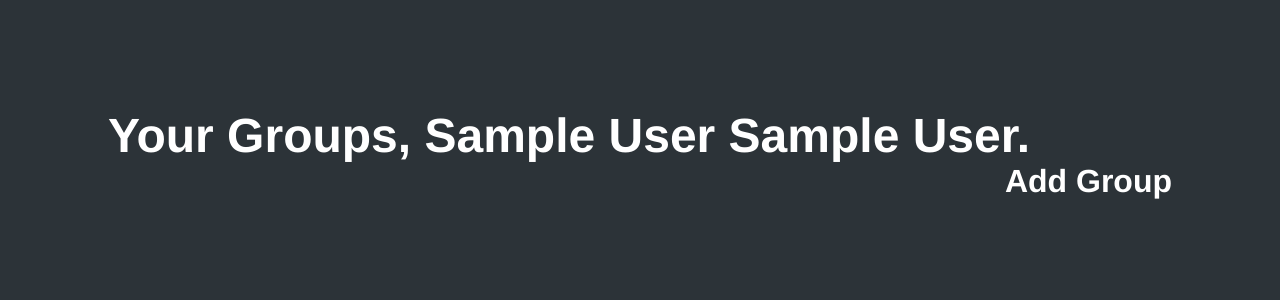
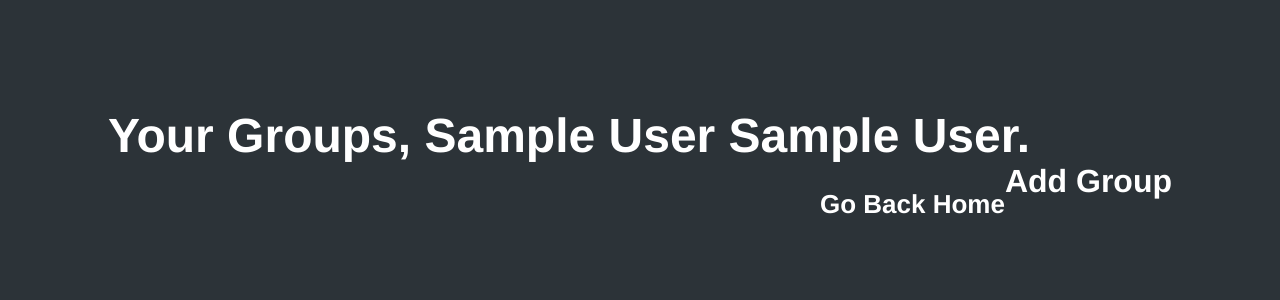
Before and after one commit to ujjusinghania/Dispatch, a Flask app: template Dispatch App/templates/friendgroups.html in a window 1280 px wide. Shown: the top 300 px of the page. Run offline with Flask 2, Linux system fonts and the light colour scheme; the template is opened without the code that fills it, so the values that code supplies are empty; the visitor is signed in with stand-in values (Sample User, id 1).

Commit message:
Added Go back Home Button for Friend Group
Cleaned up code in addition

```diff
--- a/Dispatch App/templates/friendgroups.html
+++ b/Dispatch App/templates/friendgroups.html
@@ -9,6 +9,7 @@
 <body>
     <div class=content>
         <span><font size='40em'>Your Groups, {{session["fname"]}} {{session["lname"]}}.</font></span><a href='/home/friendgroups/addfriendgroup' style="text-decoration:none;"><span style='float:right'>Add Group</span></a><br/>
+        <span style='float:right'><font size='2em'><a href='/home' style="text-decoration:none;"><p>Go Back Home</p></a><br/>
         {% for group in groups%}
         <a href='/home/friendgroups/messages?groupSelected={{group.group_name}}' style="text-decoration:none;">
             <p>{{group.group_name}}</p>
```
